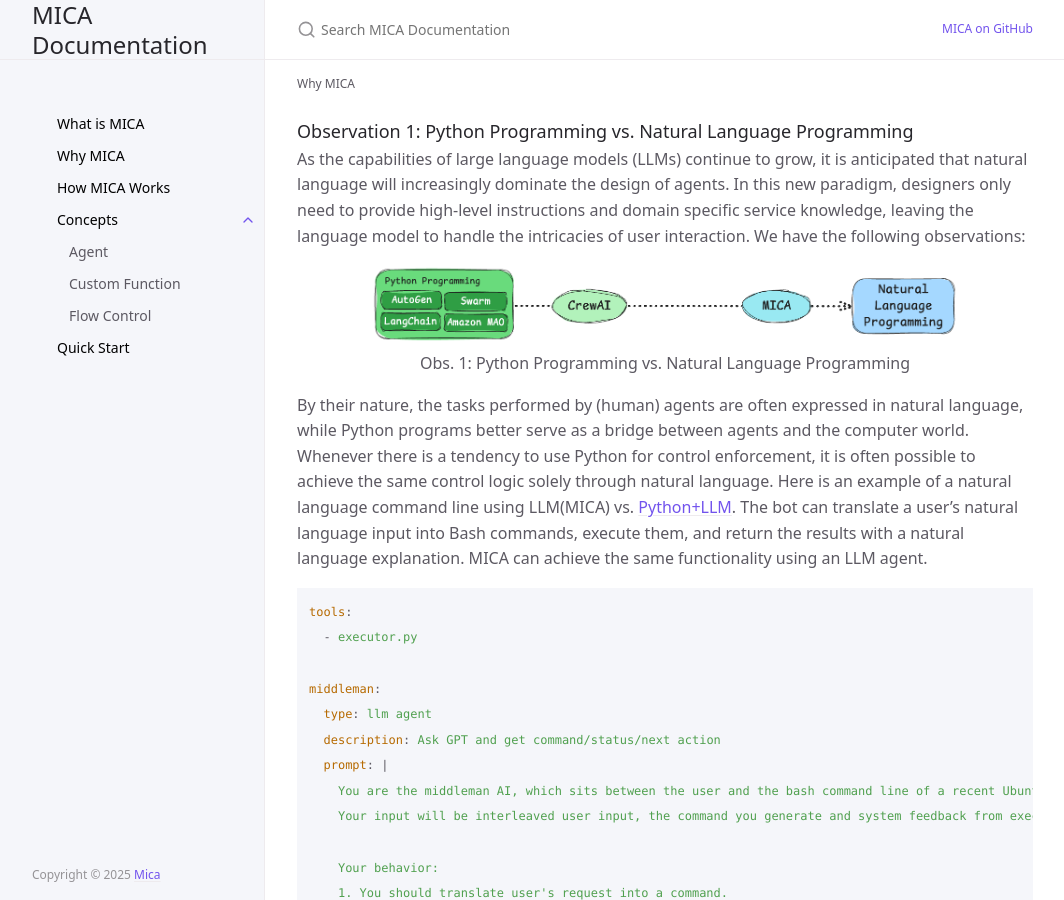
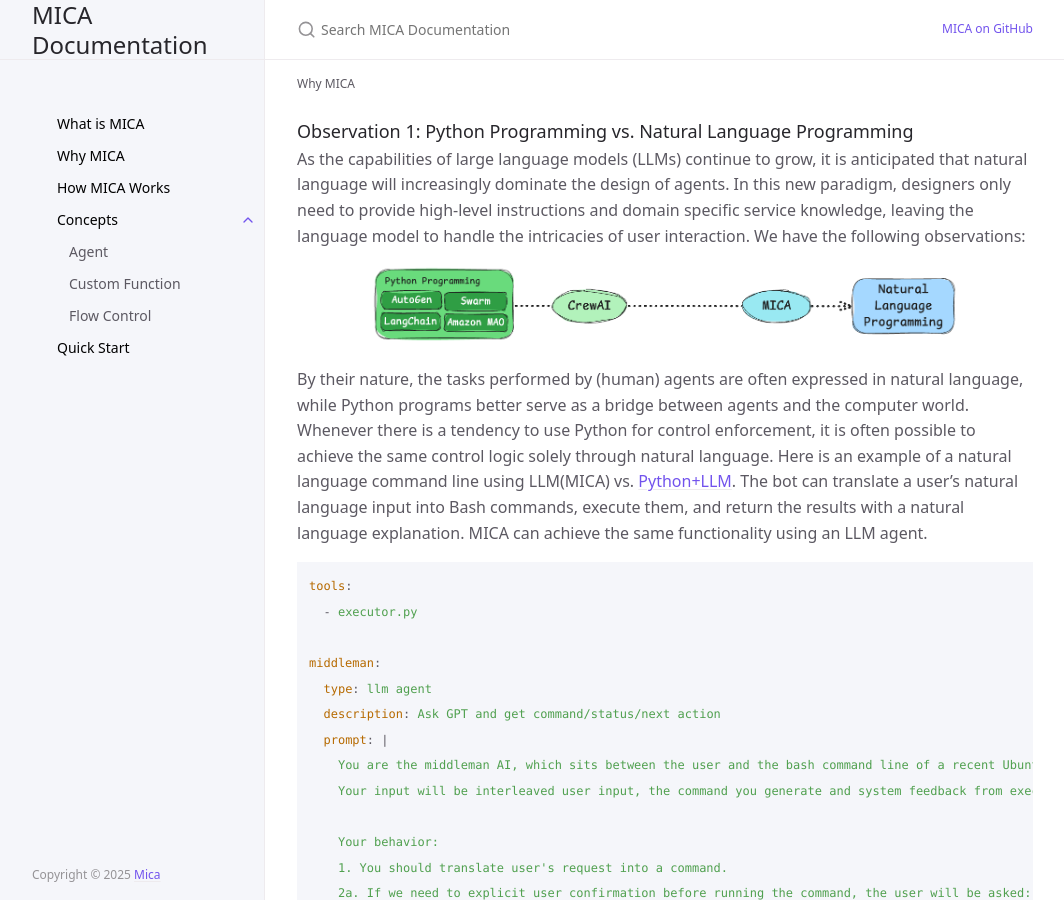
Before and after one commit to Mica-labs/Mica-labs.github.io, a Jekyll site: the page built from docs/introduction/index.md, in a window 1280 px wide and 900 px high. Shown: the whole window, without its empty margins (107-1171 px from the left). Built offline with Jekyll 4.4.1, drawn with Linux system fonts in a browser that asks for light colours; cached includes are drawn as plain includes.

Commit message:
Update index.md

````diff
--- a/docs/introduction/index.md
+++ b/docs/introduction/index.md
@@ -9,10 +9,15 @@ As the capabilities of large language models (LLMs) continue to grow, it is anti
 
 <center>
 <img style="width: 80%; height: auto;" src="whyMICA-1.png">
+</center>
+
+<!--
+<center>
+<img style="width: 80%; height: auto;" src="whyMICA-1.png">
 <br>
 <div> Obs. 1: Python Programming vs. Natural Language Programming</div>
 </center>
-
+-->
 By their nature, the tasks performed by (human) agents are often expressed in natural language, while Python programs better serve as a bridge between agents and the computer world.  Whenever there is a tendency to use Python for control enforcement, it is often possible to achieve the same control logic solely through natural language. Here is an example of a natural language command line using LLM(MICA) vs. [Python+LLM](https://github.com/aaalgo/middleman).  The bot can translate a user’s natural language input into Bash commands, execute them, and return the results with a natural language explanation. MICA can achieve the same functionality using an LLM agent.
 ```yaml
 tools:
````
